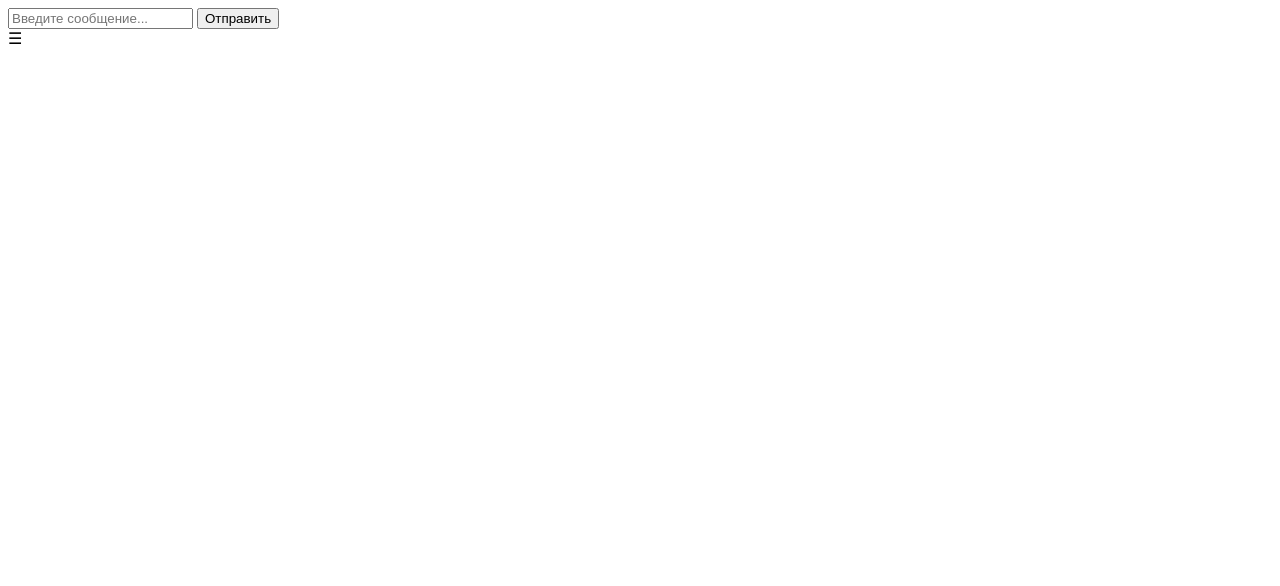
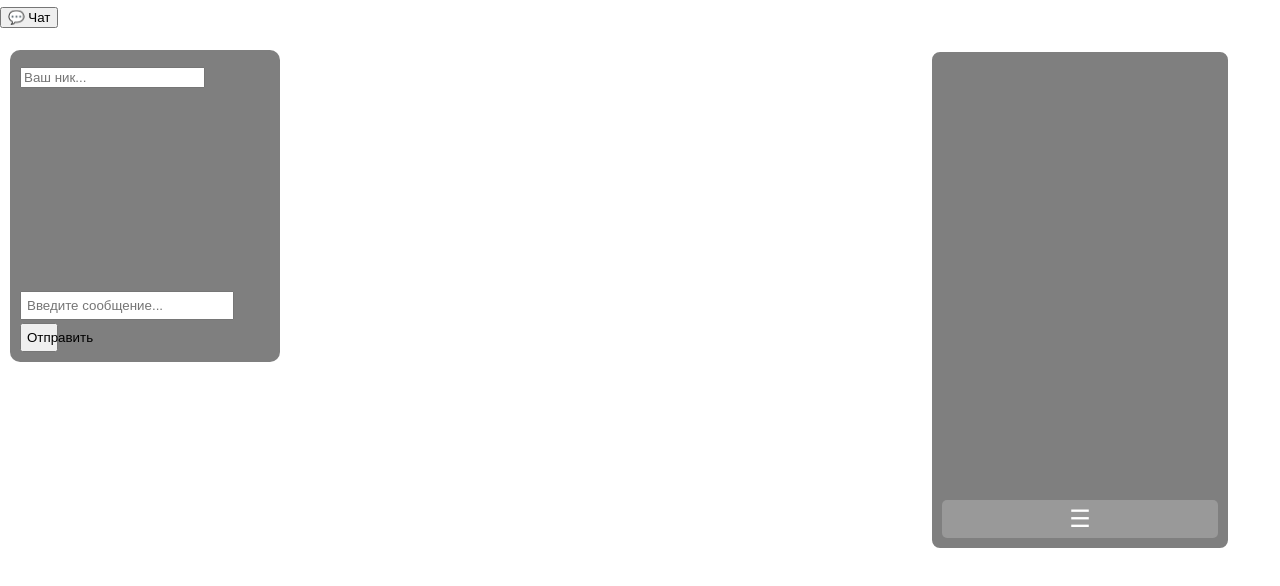
Before and after one commit to lifesolus/Chat-, a plain HTML site: page index.html in a window 1280 px wide. Drawn offline with Linux system fonts and the light colour scheme.

Commit message:
Update index.html

```diff
--- a/index.html
+++ b/index.html
@@ -4,14 +4,17 @@
     <meta charset="UTF-8">
     <meta name="viewport" content="width=device-width, initial-scale=1.0">
     <title>Чат для OBS</title>
-    <link rel="stylesheet" href="styles.css">
+    <link rel="stylesheet" href="style.css">
 </head>
 <body>
     <div id="user-chat-container">
+        <input type="text" id="nickname-input" placeholder="Ваш ник...">
         <div id="user-chat"></div>
         <input type="text" id="user-input" placeholder="Введите сообщение...">
         <button id="send-button">Отправить</button>
     </div>
+
+    <button id="toggle-floating">💬 Чат</button>
 
     <div id="chat-container">
         <div id="chat"></div>
```
